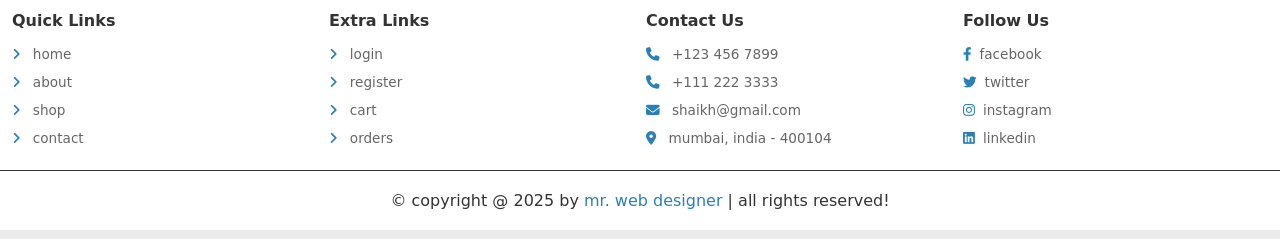
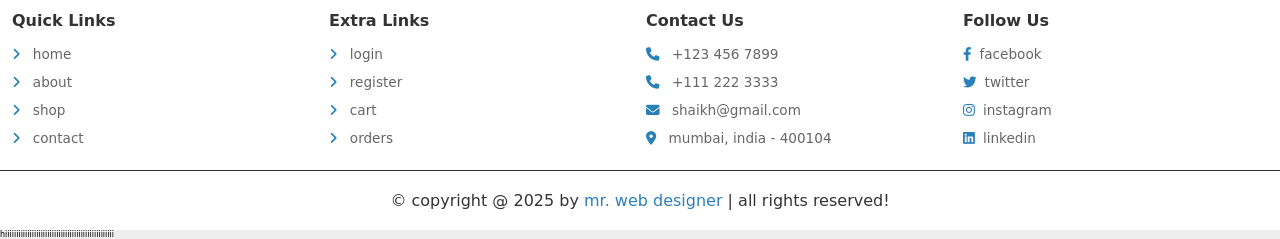
Before and after one commit to Krishnapiriyan/web_project, a PHP site: page /about.php in a window 1280 px wide. Shown: the part 1148-1387 px from the top of the page. Run offline with PHP 8.4, Linux system fonts and the light colour scheme; data that the repository does not hold is empty; some libraries are stand-ins or nearby versions.

Commit message:
hi......

```diff
--- a/vk3_systems/about.php
+++ b/vk3_systems/about.php
@@ -185,3 +185,5 @@ var swiper = new Swiper(".reviews-slider", {
 
 </body>
 </html>
+
+hiiiiiiiiiiiiiiiiiiiiiiiiiiiiiiiiiiiiiiiiiiiiiiiii
```
